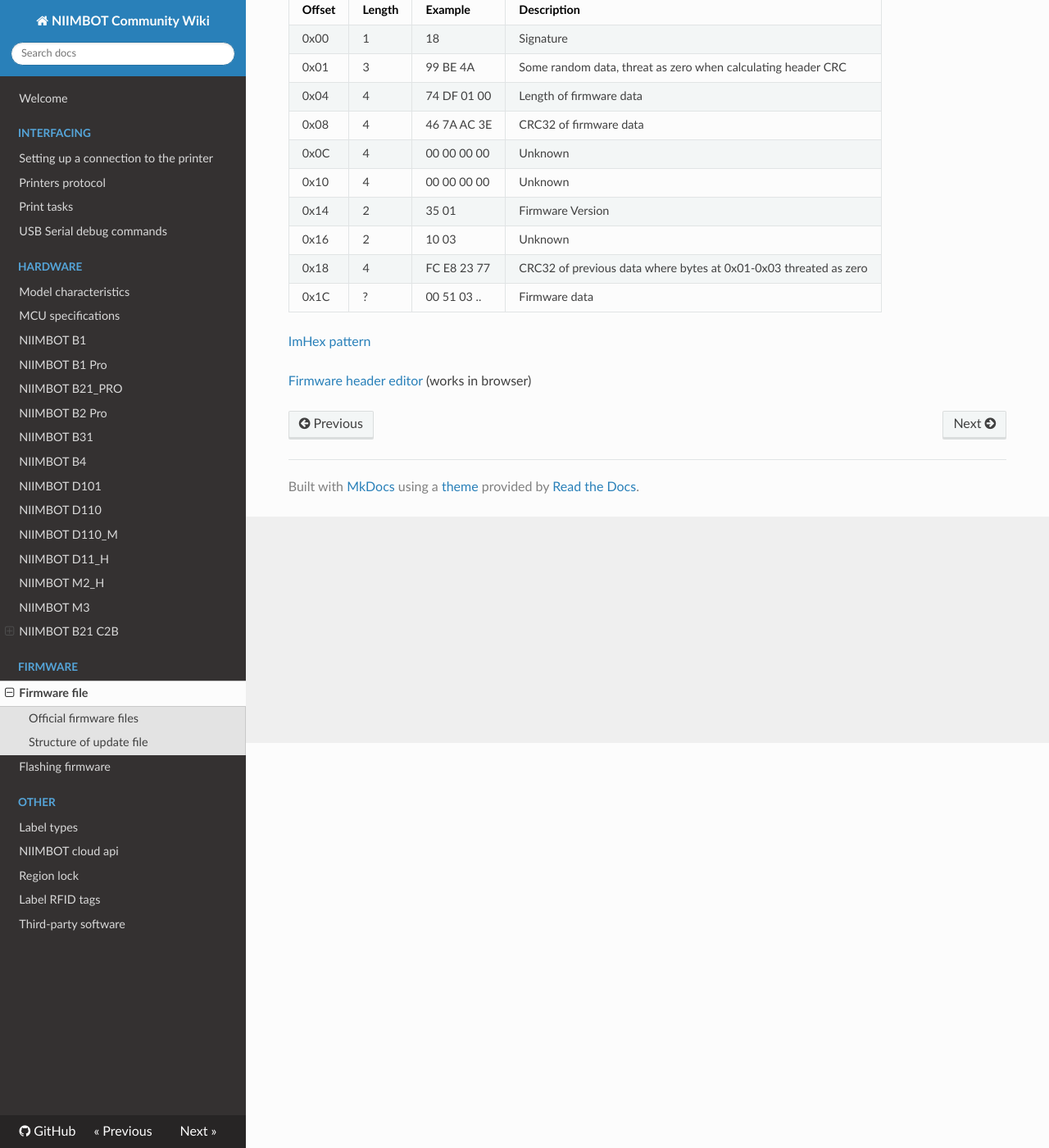
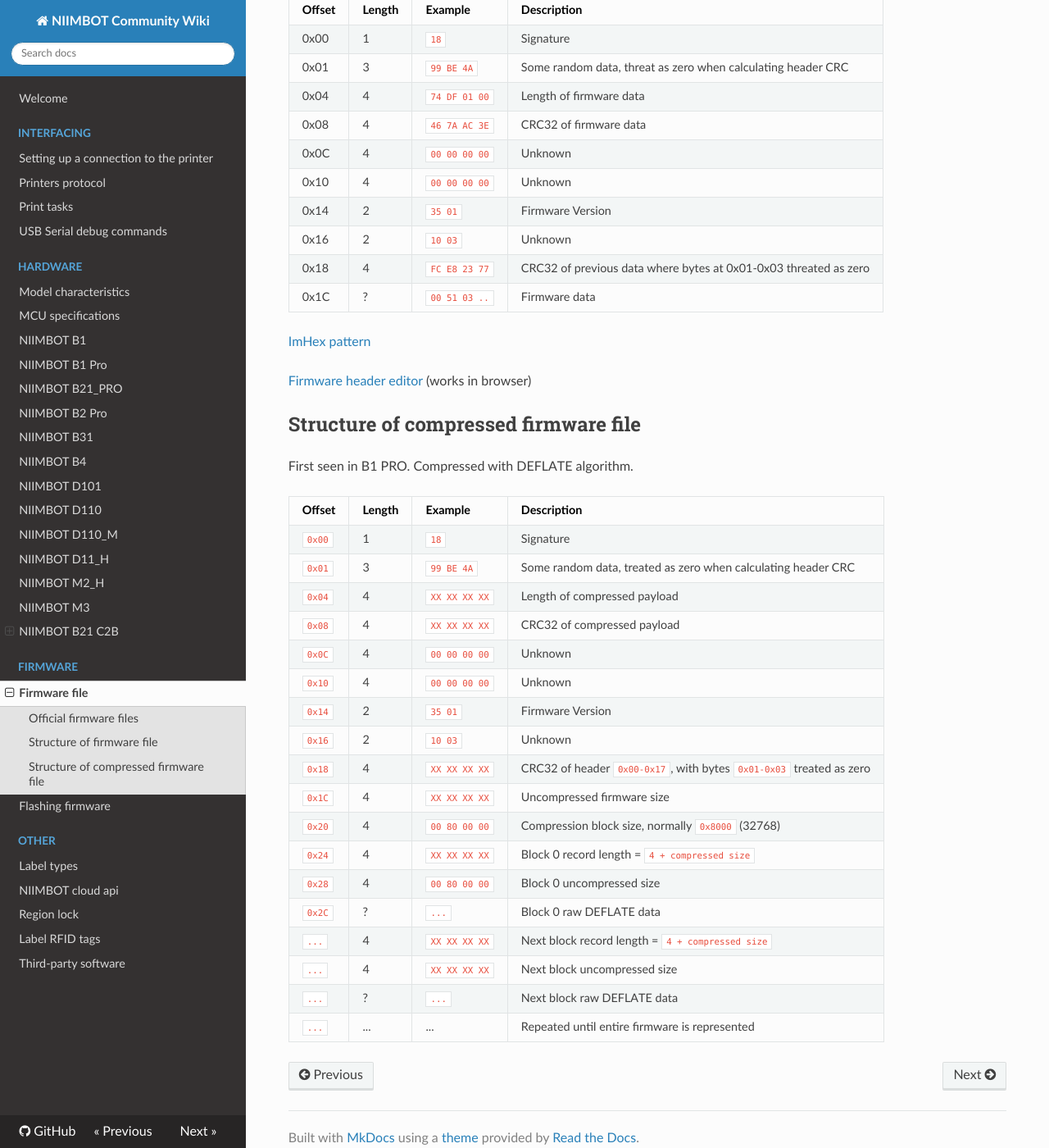
Before and after one commit to MultiMote/niimbot-wiki, an MkDocs documentation site: the page built from docs/firmware/index.md, in a window 1280 px wide and 1400 px high, scrolled down 494 px. Shown: the whole window at 82% size. Built offline with MkDocs 1.6.1, drawn with Linux system fonts in a browser that asks for light colours; nearby versions of some CDN libraries; some of the changed text lies outside the part shown.

Commit message:
B1 Pro firmware structure

```diff
--- a/docs/firmware/index.md
+++ b/docs/firmware/index.md
@@ -8,23 +8,48 @@
 
 This way the bunch of official firmware files was collected here: https://fw.niim.blue/
 
-## Structure of update file
+## Structure of firmware file
 
 Applies to new firmware files starting with `0x18` byte. Byte order is little endian.
 
-| Offset | Length | Example     | Description                                                      |
-|--------|--------|-------------|------------------------------------------------------------------|
-| 0x00   | 1      | 18          | Signature                                                        |
-| 0x01   | 3      | 99 BE 4A    | Some random data, threat as zero when calculating header CRC     |
-| 0x04   | 4      | 74 DF 01 00 | Length of firmware data                                          |
-| 0x08   | 4      | 46 7A AC 3E | CRC32 of firmware data                                           |
-| 0x0C   | 4      | 00 00 00 00 | Unknown                                                          |
-| 0x10   | 4      | 00 00 00 00 | Unknown                                                          |
-| 0x14   | 2      | 35 01       | Firmware Version                                                 |
-| 0x16   | 2      | 10 03       | Unknown                                                          |
-| 0x18   | 4      | FC E8 23 77 | CRC32 of previous data where bytes at 0x01-0x03 threated as zero |
-| 0x1C   | ?      | 00 51 03 .. | Firmware data                                                    |
+| Offset | Length | Example       | Description                                                      |
+|--------|--------|---------------|------------------------------------------------------------------|
+| 0x00   | 1      | `18`          | Signature                                                        |
+| 0x01   | 3      | `99 BE 4A`    | Some random data, threat as zero when calculating header CRC     |
+| 0x04   | 4      | `74 DF 01 00` | Length of firmware data                                          |
+| 0x08   | 4      | `46 7A AC 3E` | CRC32 of firmware data                                           |
+| 0x0C   | 4      | `00 00 00 00` | Unknown                                                          |
+| 0x10   | 4      | `00 00 00 00` | Unknown                                                          |
+| 0x14   | 2      | `35 01`       | Firmware Version                                                 |
+| 0x16   | 2      | `10 03`       | Unknown                                                          |
+| 0x18   | 4      | `FC E8 23 77` | CRC32 of previous data where bytes at 0x01-0x03 threated as zero |
+| 0x1C   | ?      | `00 51 03 ..` | Firmware data                                                    |
 
 [ImHex pattern](files/niimbot_fw.hexpat)
 
 [Firmware header editor](header-editor.html) (works in browser)
+
+## Structure of compressed firmware file
+
+First seen in B1 PRO. Compressed with DEFLATE algorithm.
+
+| Offset | Length | Example       | Description                                                         |
+| ------ | ------ | ------------- | ------------------------------------------------------------------- |
+| `0x00` | 1      | `18`          | Signature                                                           |
+| `0x01` | 3      | `99 BE 4A`    | Some random data, treated as zero when calculating header CRC       |
+| `0x04` | 4      | `XX XX XX XX` | Length of compressed payload                                        |
+| `0x08` | 4      | `XX XX XX XX` | CRC32 of compressed payload                                         |
+| `0x0C` | 4      | `00 00 00 00` | Unknown                                                             |
+| `0x10` | 4      | `00 00 00 00` | Unknown                                                             |
+| `0x14` | 2      | `35 01`       | Firmware Version                                                    |
+| `0x16` | 2      | `10 03`       | Unknown                                                             |
+| `0x18` | 4      | `XX XX XX XX` | CRC32 of header `0x00-0x17`, with bytes `0x01-0x03` treated as zero |
+| `0x1C` | 4      | `XX XX XX XX` | Uncompressed firmware size                                          |
+| `0x20` | 4      | `00 80 00 00` | Compression block size, normally `0x8000` (32768)                   |
+| `0x24` | 4      | `XX XX XX XX` | Block 0 record length = `4 + compressed size`                       |
+| `0x28` | 4      | `00 80 00 00` | Block 0 uncompressed size                                           |
+| `0x2C` | ?      | `...`         | Block 0 raw DEFLATE data                                            |
+| `...`  | 4      | `XX XX XX XX` | Next block record length = `4 + compressed size`                    |
+| `...`  | 4      | `XX XX XX XX` | Next block uncompressed size                                        |
+| `...`  | ?      | `...`         | Next block raw DEFLATE data                                         |
+| `...`  | ...    | ...           | Repeated until entire firmware is represented                       |
```
Also changed, not shown: docs/hardware/niimbot-b1_pro.md (+7 -6 lines), docs/interfacing/proto.md (+1 -1 lines).
